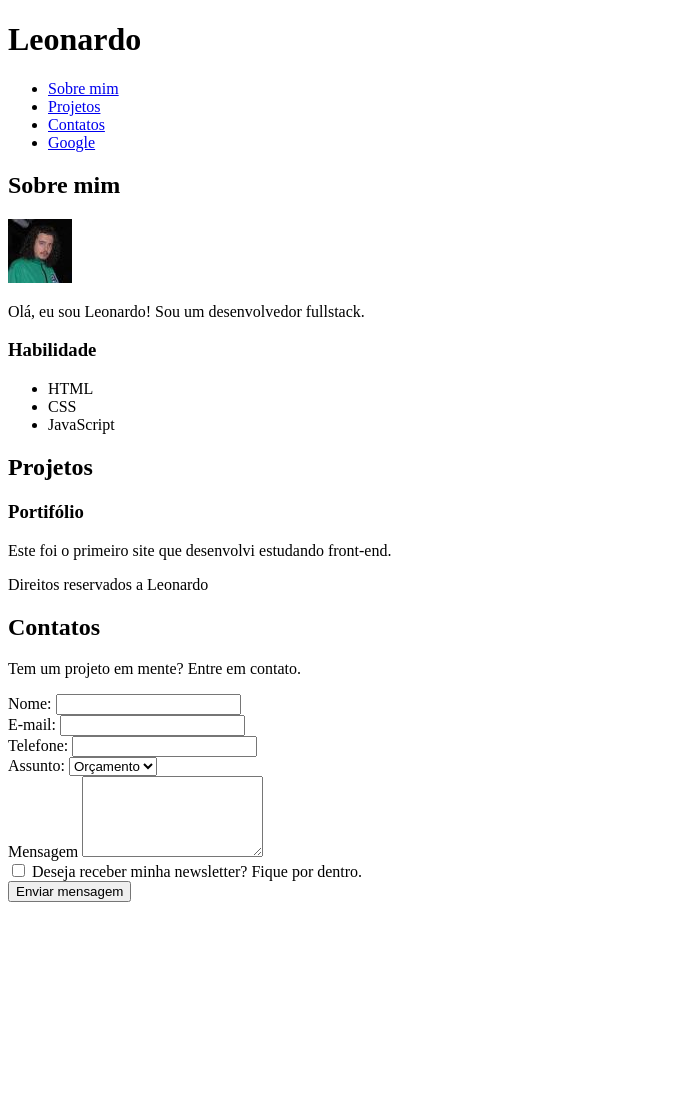
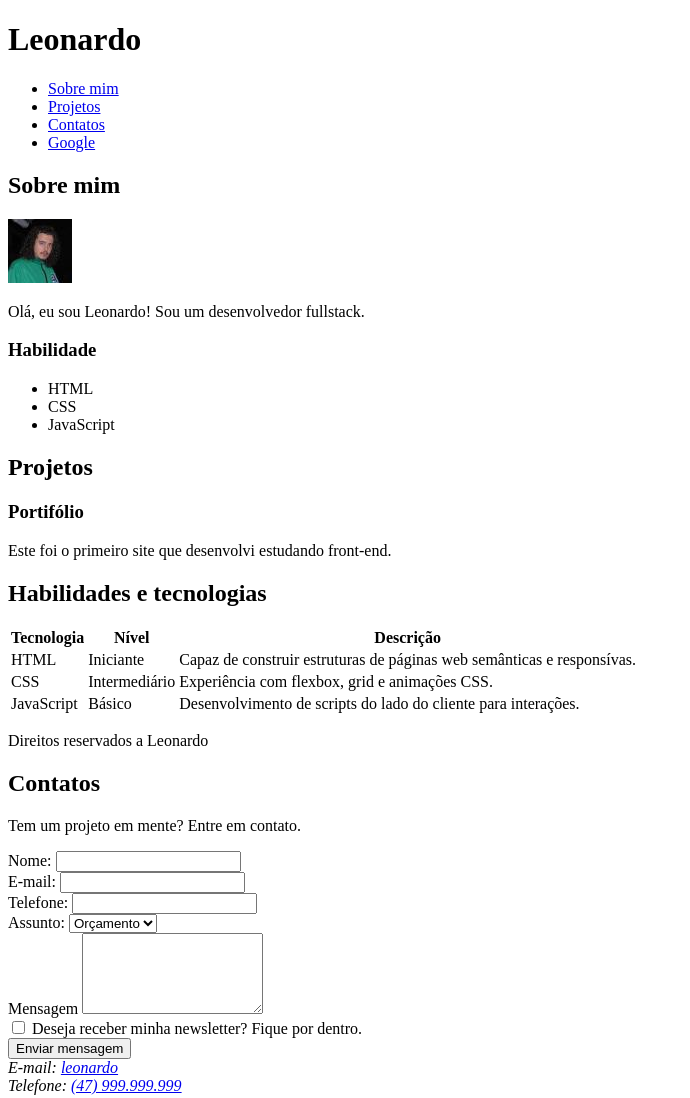
Before and after one commit to Leonardo-Nunes12/site, a plain HTML site: page index.html in a window 1280 px wide. Shown: the whole page, without its empty margins (0-690 px from the left). Before the commit the page ends 910 px from the top, so only its background shows below. Drawn offline with Linux system fonts and the light colour scheme.

Commit message:
Adição de tabela 'Tecnologias e habilidades'

```diff
--- a/index.html
+++ b/index.html
@@ -24,8 +24,7 @@
 
     <section id="sobre">
         <h2>Sobre mim</h2>
-        <img src="image/foto.jpg"
-            alt="Imagem de foto de perfil." title="Imagem de perfil de Leonardo">
+        <img src="image/foto.jpg" alt="Imagem de foto de perfil." title="Imagem de perfil de Leonardo">
 
         <article>
 
@@ -62,6 +61,41 @@
             </p>
 
         </article>
+
+    </section>
+
+    <section id="habilidades">
+
+        <h2>Habilidades e tecnologias</h2>
+
+        <table>
+
+            <thead>
+                <tr>
+                    <th>Tecnologia</th>
+                    <th>Nível</th>
+                    <th>Descrição</th>
+                </tr>
+            </thead>
+
+            <tbody>
+                <tr>
+                    <td>HTML</td>
+                    <td>Iniciante</td>
+                    <td>Capaz de construir estruturas de páginas web semânticas e responsívas.</td>
+                </tr>
+                <tr>
+                    <td>CSS</td>
+                    <td>Intermediário</td>
+                    <td>Experiência com flexbox, grid e animações CSS.</tr>
+                </tr>
+                <tr>
+                    <td>JavaScript</td>
+                    <td>Básico</td>
+                    <td>Desenvolvimento de scripts do lado do cliente para interações.</tr>
+                </tr>
+            </tbody>
+        </table>
 
     </section>
 
@@ -109,10 +143,10 @@
 
             </form>
 
-            <!-- <address>
+            <address>
                 E-mail: <a href="mailto:leonardo@contato.com">leonardo</a> <br>
-                Telefone: <a href="tel:47 996151152">(47) 996.151.152</a>
-            </address> -->
+                Telefone: <a href="tel:47 999999999">(47) 999.999.999</a>
+            </address>
         </section>
     </footer>
 </body>
```
